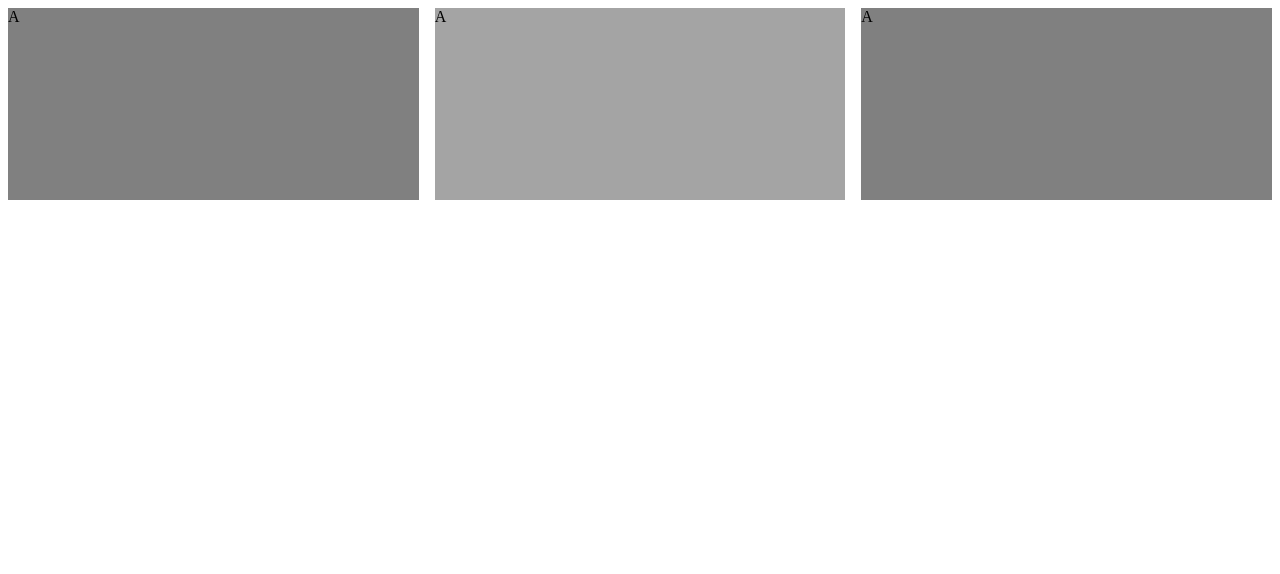
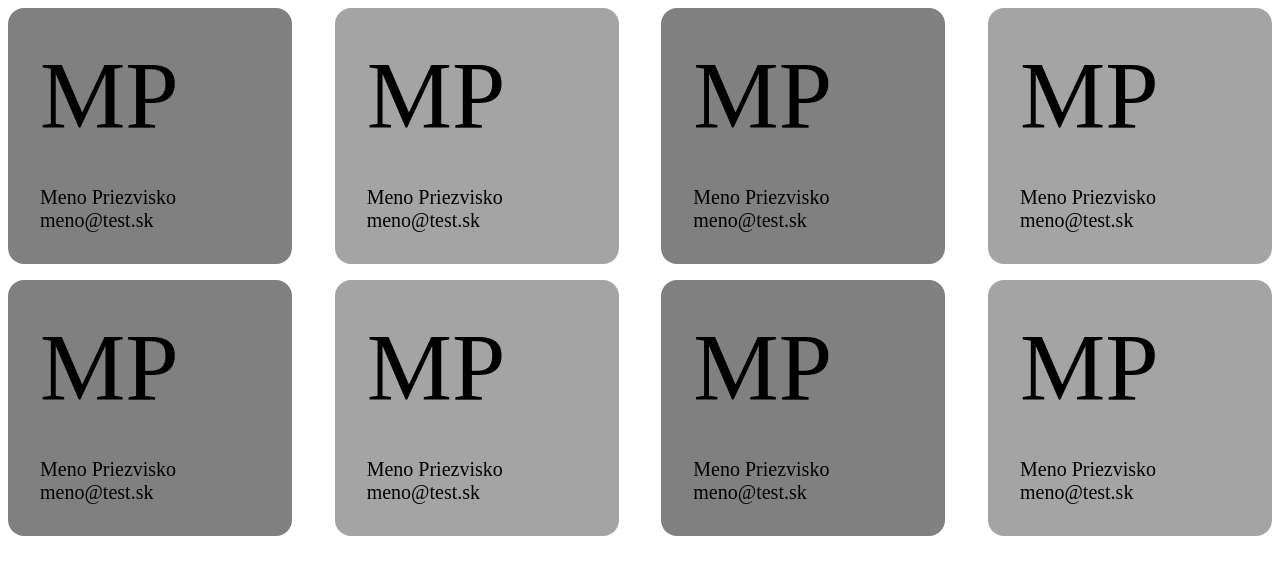
Before and after one commit to peterkalanin/users-page-task, an Angular app: page /user-list in a window 1280 px wide. Shown: the top 574 px of the page. Built offline with nearby package versions, Linux system fonts and the light colour scheme.

Commit message:
feat: app user list styles

```diff
--- a/src/app/user-list/user-item/user-item.component.html
+++ b/src/app/user-list/user-item/user-item.component.html
@@ -1 +1,5 @@
-A
+<div class="user-initials">MP</div>
+<div class="user-info">
+  <div>Meno Priezvisko</div>
+  <div>meno@test.sk</div>
+</div>
--- a/src/app/user-list/user-list.component.html
+++ b/src/app/user-list/user-list.component.html
@@ -2,4 +2,9 @@
   <app-user-item></app-user-item>
   <app-user-item></app-user-item>
   <app-user-item></app-user-item>
+  <app-user-item></app-user-item>
+  <app-user-item></app-user-item>
+  <app-user-item></app-user-item>
+  <app-user-item></app-user-item>
+  <app-user-item></app-user-item>
 </div>
--- a/src/styles/_mixins.scss
+++ b/src/styles/_mixins.scss
@@ -0,0 +1,11 @@
+@mixin mobile {
+  @media (max-width: 599px) {
+    @content;
+  }
+}
+
+@mixin desktop {
+  @media (min-width: 600px) {
+    @content;
+  }
+}
--- a/src/styles/user.scss
+++ b/src/styles/user.scss
@@ -1,16 +1,41 @@
 .user-list {
   display: flex;
-  flex-direction: row;
+  flex-direction: column;
   gap: 1rem;
   flex-wrap: wrap;
+  justify-content: space-between;
+
+  @include desktop {
+    flex-direction: row;
+  }
 
   .user-item {
     flex-grow: 1;
     min-height: 12rem;
     background-color: rgb(164, 164, 164);
+    // width: 100%;
+    padding: 2rem;
+    display: flex;
+    border-radius: 1rem;
+    flex-direction: column;
+    justify-content: space-between;
 
     &:nth-child(2n + 1) {
       background-color: rgb(128, 128, 128);
     }
+
+    @include desktop {
+      max-width: 220px;
+      min-width: 220px;
+    }
+
+    .user-initials {
+      // font-weight: bold;
+      font-size: 6rem;
+    }
+
+    .user-info {
+      font-size: 1.25rem;
+    }
   }
 }
```
